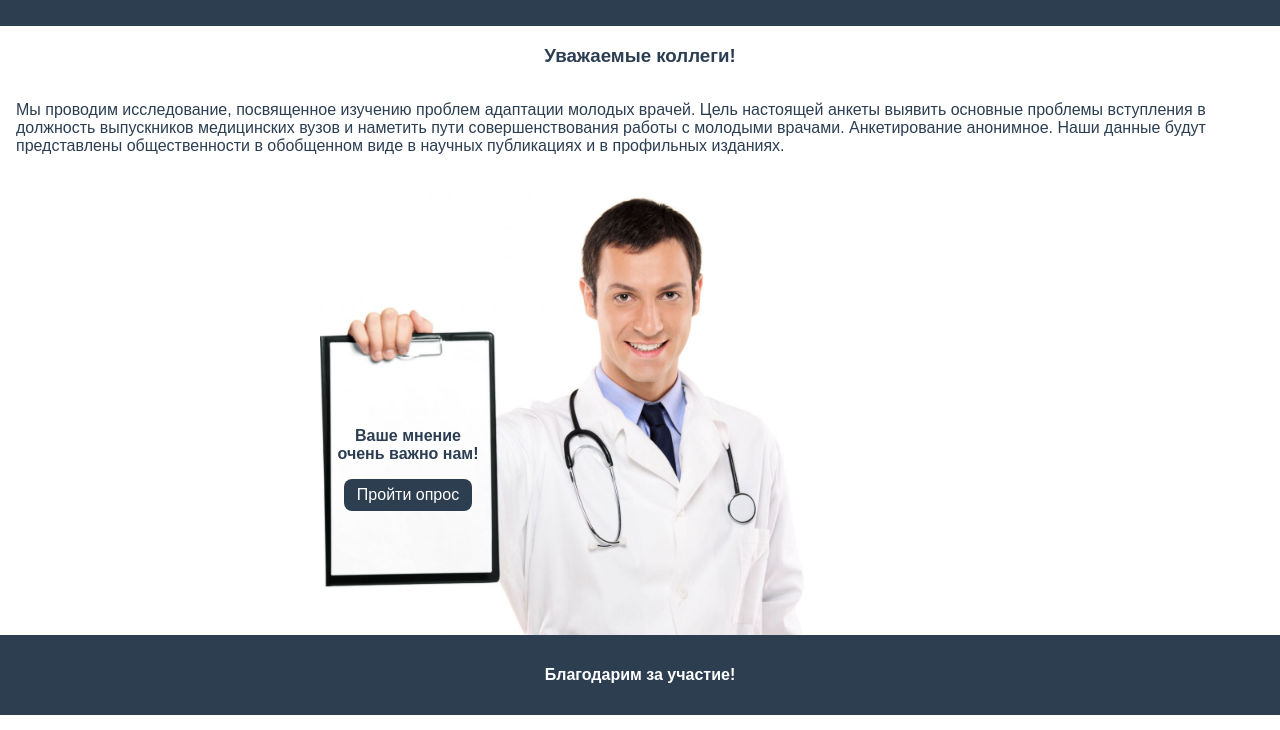
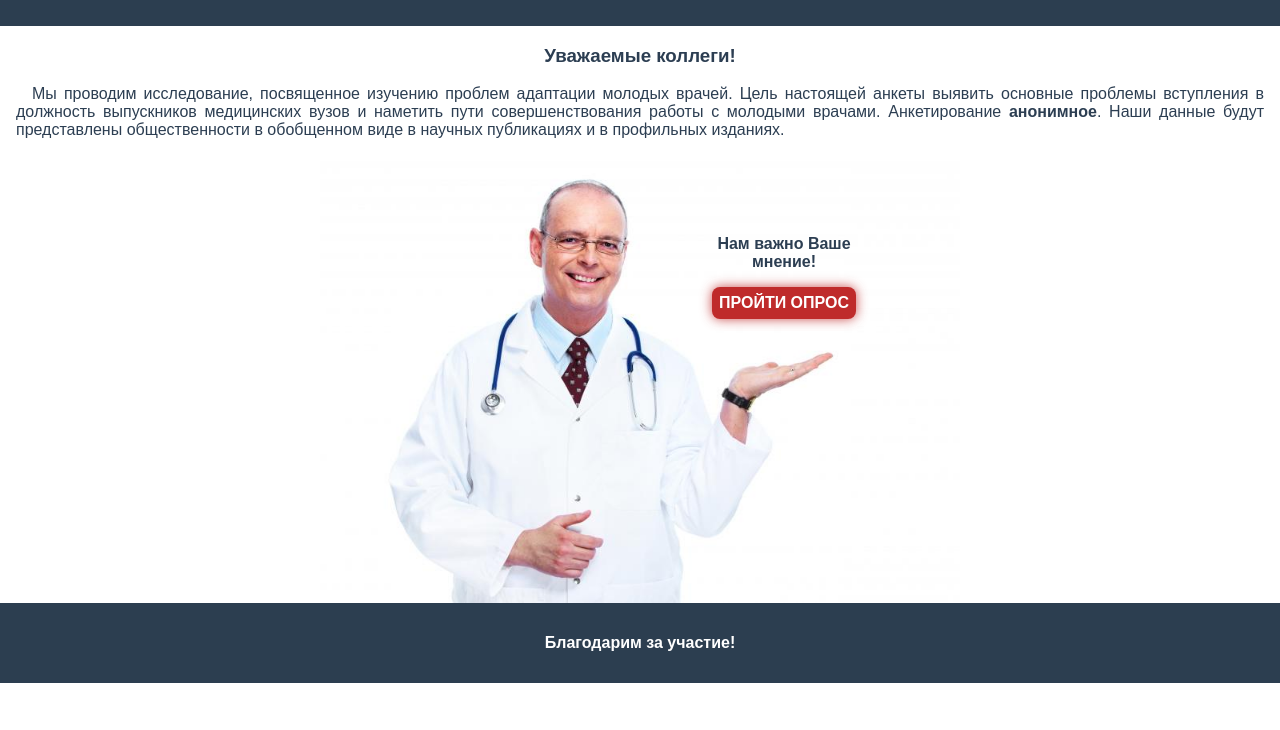
Before and after one commit to dmitr1y/med_intro, a plain HTML site: page index.html in a window 1280 px wide. Shown: the part 70-800 px from the top of the page. Drawn offline with Linux system fonts and the light colour scheme.

Commit message:
refactoring button

```diff
--- a/css/style.css
+++ b/css/style.css
@@ -3,7 +3,11 @@
 }
 
 .content p {
-    padding: 1em;
+    padding-left: 1em;
+    padding-right: 1em;
+    /* margin: 0; */
+    text-align: justify;
+    text-indent: 1em;
 }
 
 .doctor {
@@ -18,31 +22,37 @@
 
 .btn {
     text-decoration: none;
-    background-color: #2c3e50;
+    background-color: #bf2b2b;
     color: white;
-    width: 8em;
+    width: 9em;
+    box-shadow: 0px 0px 12px rgba(191, 43, 43, 0.85);
+    font-weight: bold;
     height: 2em;
     display: flex;
+    /* font-size: 1em; */
     border-radius: 0.5em;
     align-items: center;
     justify-content: center;
     margin: auto;
+    text-transform: uppercase;
     transition: .3s linear;
 }
 
 ma {}
 
 .btn:hover{
-    color: #2c3e50;
-    background: #96bade;
+    color: #ffffff;
+    background: #2c3e50;
     box-shadow: 0 0 10px rgba(0,0,0,0.5);
 }
 #survey {
     position: absolute;
     overflow: hidden;
-    padding-right: 29em;
-    margin-top: 15em;
-    width: 9em;
+    /* padding-right: 0em; */
+    padding-left: 18em;
+    margin-top: 5em;
+    height: 6em;
+    width: 11em;
 }
 
 #survey h4{
--- a/index.html
+++ b/index.html
@@ -17,15 +17,16 @@
         Мы проводим исследование, посвященное изучению проблем адаптации молодых врачей. Цель настоящей анкеты выявить
         основные проблемы вступления в должность выпускников медицинских вузов и наметить пути совершенствования работы
         с молодыми врачами.
-        Анкетирование анонимное. Наши данные будут представлены общественности в обобщенном виде в научных публикациях и
+        Анкетирование <b>анонимное</b>. Наши данные будут представлены общественности в обобщенном виде в научных
+        публикациях и
         в профильных изданиях.
     </p>
     <div class="doctor">
         <div id="survey">
-            <h4>Ваше мнение очень важно нам!</h4>
+            <h4>Нам важно Ваше мнение!</h4>
             <a href="http://tests.konstantinov.com.ru/index.php/979393" class="btn">Пройти опрос</a>
         </div>
-        <img src="img/doctor.jpg">
+        <img src="img/doc.jpg">
     </div>
 </div>
 <div class="footer">
```
Also changed, not shown: img/doc.jpg (added).
